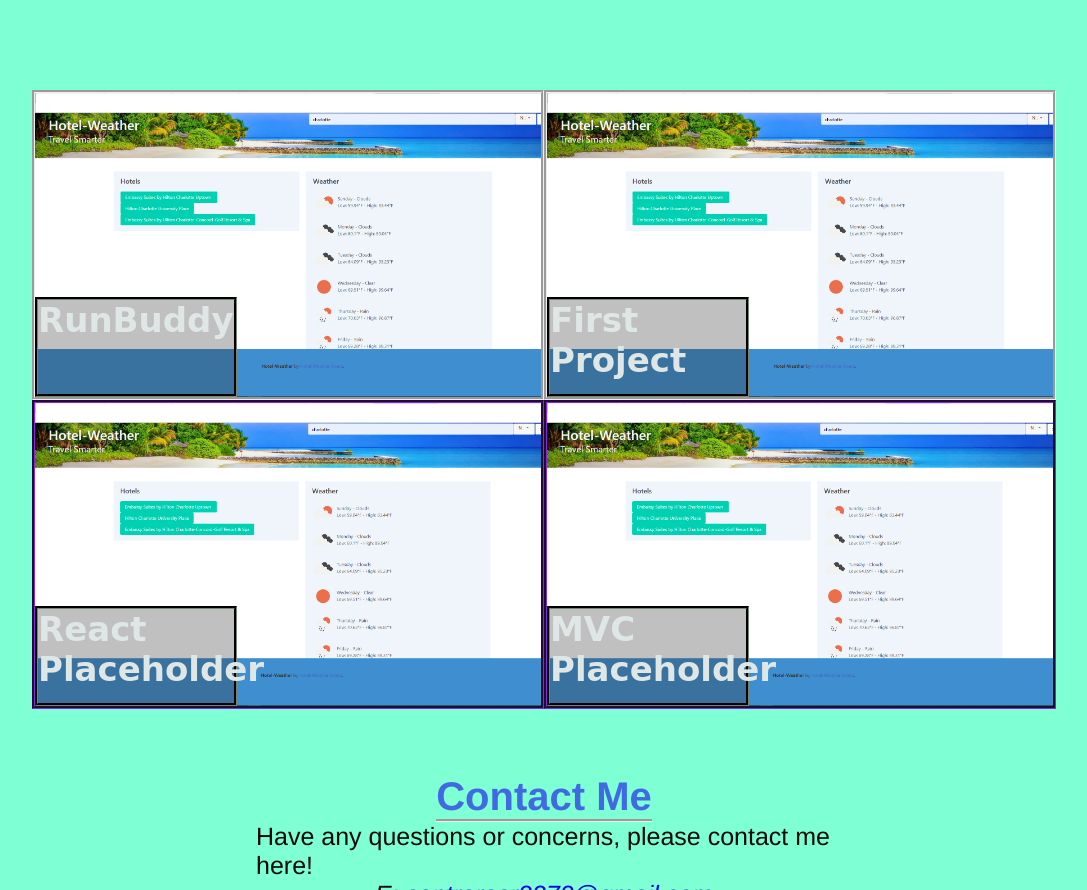
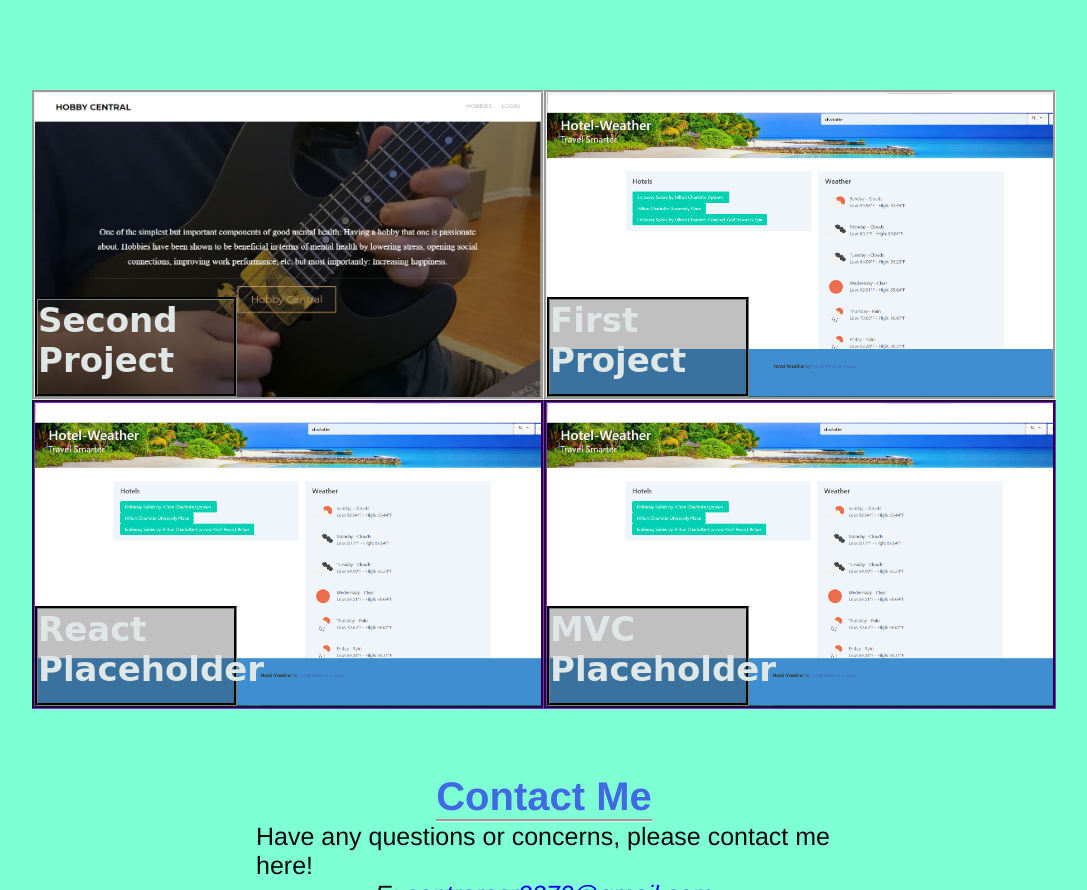
Before and after one commit to RicardoKContreras/Portfolio, a plain HTML site: page index.html in a window 1280 px wide. Shown: the part 2105-2995 px from the top of the page, without its empty margins (96-1183 px from the left). Drawn offline with Linux system fonts and the light colour scheme; a web font is replaced by a local one.

Commit message:
Adding project 2

```diff
--- a/assets/style.css
+++ b/assets/style.css
@@ -185,11 +185,29 @@ border-bottom-style: groove;
 
 }
 
+.side-projects2 {
+    width: 100%;
+    height: 309.5px;
+    border-style: groove;
+    display: flex;
+    align-items: flex-end;
+    background-image: url(home-page.png);
+    background-repeat: no-repeat;
+    background-size:cover;
+
+}
+
 
 .side-projects:hover {
     transform: scale(1.2);
     border-color: black;
 }
+
+.side-projects2:hover {
+    transform: scale(1.2);
+    border-color: black;
+}
+
 
 .main-project:hover {
     transform: scale(1.2);
--- a/index.html
+++ b/index.html
@@ -57,10 +57,10 @@
 
             </a>
             <div class="more-projects">
-                <a href="https://ricardokcontreras.github.io/run-buddy/" class="click2">
-                <article class="side-projects">
+                <a href="https://hobby-central.herokuapp.com/" class="click2">
+                <article class="side-projects2">
                 <div class="sub-style">
-                        <h2 class="projectheader">RunBuddy</h2>
+                        <h2 class="projectheader">Second Project</h2>
                 </div>
 
                 </article>
```
Also changed, not shown: assets/home-page.png (added).
